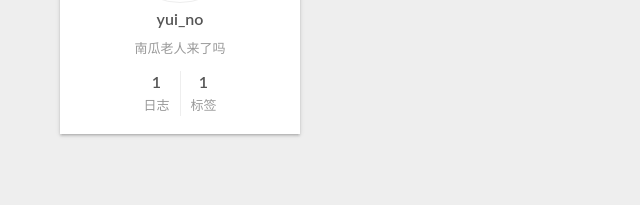
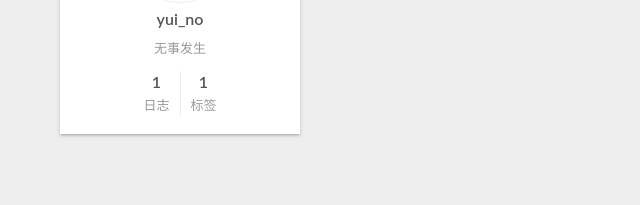
Before and after one commit to greatpi/greatpi.github.io, a plain HTML site: page index.html in a window 1280 px wide. Shown: the part 483-688 px from the top of the page, 0-640 px from the left. Drawn offline with Linux system fonts and the light colour scheme.

Commit message:
Site updated: 2024-03-30 23:22:53

```diff
--- a/index.html
+++ b/index.html
@@ -20,12 +20,12 @@
     var CONFIG = {"hostname":"example.com","root":"/","scheme":"Gemini","version":"7.8.0","exturl":false,"sidebar":{"position":"left","display":"hide","padding":18,"offset":12,"onmobile":false},"copycode":{"enable":false,"show_result":false,"style":null},"back2top":{"enable":true,"sidebar":false,"scrollpercent":true},"bookmark":{"enable":false,"color":"#222","save":"auto"},"fancybox":false,"mediumzoom":false,"lazyload":false,"pangu":false,"comments":{"style":"tabs","active":null,"storage":true,"lazyload":false,"nav":null},"algolia":{"hits":{"per_page":10},"labels":{"input_placeholder":"Search for Posts","hits_empty":"We didn't find any results for the search: ${query}","hits_stats":"${hits} results found in ${time} ms"}},"localsearch":{"enable":true,"trigger":"manual","top_n_per_article":1,"unescape":false,"preload":false},"motion":{"enable":true,"async":false,"transition":{"post_block":"fadeIn","post_header":"slideDownIn","post_body":"slideDownIn","coll_header":"slideLeftIn","sidebar":"slideUpIn"}},"path":"search.xml"};
   </script>
 
-  <meta name="description" content="南瓜老人来了吗">
+  <meta name="description" content="无事发生">
 <meta property="og:type" content="website">
 <meta property="og:title" content="yui">
 <meta property="og:url" content="http://example.com/index.html">
 <meta property="og:site_name" content="yui">
-<meta property="og:description" content="南瓜老人来了吗">
+<meta property="og:description" content="无事发生">
 <meta property="og:locale" content="zh_CN">
 <meta property="article:author" content="yui_no">
 <meta name="twitter:card" content="summary">
@@ -195,7 +195,7 @@
     <span hidden itemprop="author" itemscope itemtype="http://schema.org/Person">
       <meta itemprop="image" content="/images/avatar.jpg">
       <meta itemprop="name" content="yui_no">
-      <meta itemprop="description" content="南瓜老人来了吗">
+      <meta itemprop="description" content="无事发生">
     </span>
 
     <span hidden itemprop="publisher" itemscope itemtype="http://schema.org/Organization">
@@ -311,7 +311,7 @@
     <img class="site-author-image" itemprop="image" alt="yui_no"
       src="/images/avatar.jpg">
   <p class="site-author-name" itemprop="name">yui_no</p>
-  <div class="site-description" itemprop="description">南瓜老人来了吗</div>
+  <div class="site-description" itemprop="description">无事发生</div>
 </div>
 <div class="site-state-wrap motion-element">
   <nav class="site-state">
```
Also changed, not shown: 2023/11/20/我的第一篇博客文章/index.html (+2 -2 lines), about/index.html (+3 -3 lines), archives/2023/11/index.html (+3 -3 lines), archives/2023/index.html (+3 -3 lines), archives/index.html (+3 -3 lines), categories/index.html (+3 -3 lines), tags/index.html (+3 -3 lines), tags/记录/index.html (+3 -3 lines), sitemap.txt (added).
